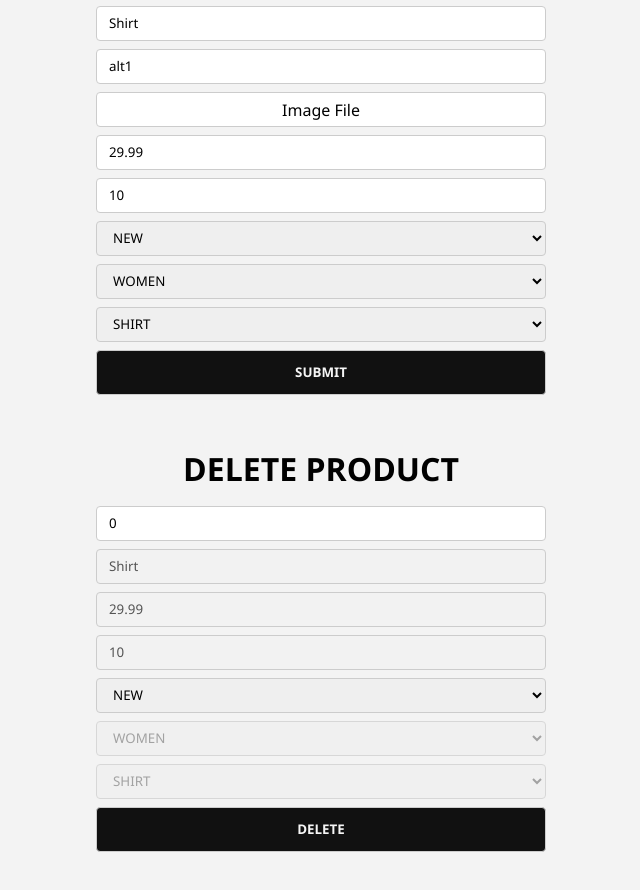
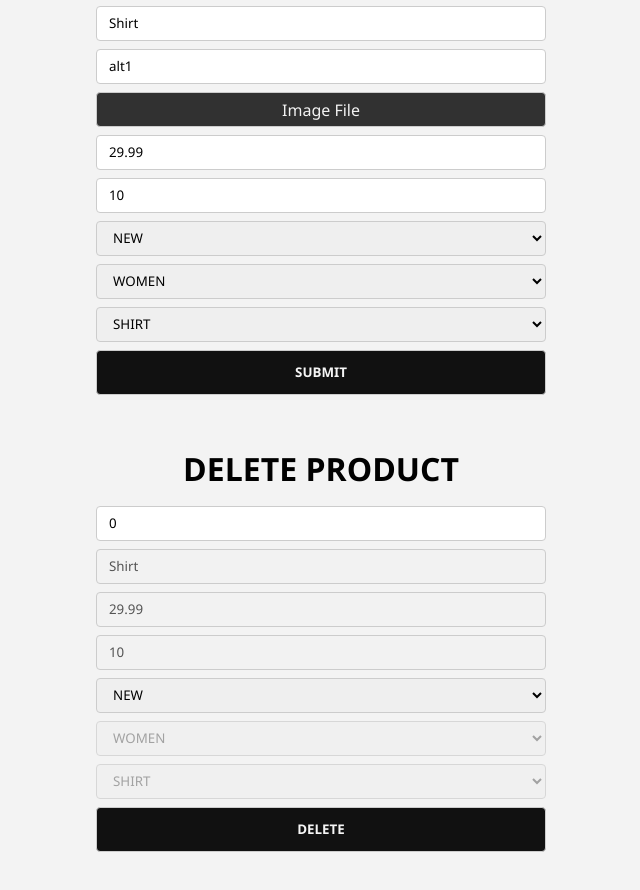
Before and after one commit to Solixx/Shop-VueJS, a Vue app: page /admin-panel in a window 1280 px wide. Shown: the part 812-1702 px from the top of the page, without its empty margins (319-959 px from the left). Built offline with nearby package versions, Linux system fonts and the light colour scheme.

Commit message:
edit website logo & product img label change when have value

```diff
--- a/index.html
+++ b/index.html
@@ -2,7 +2,7 @@
 <html lang="en">
   <head>
     <meta charset="UTF-8" />
-    <link rel="icon" type="image/svg+xml" href="/vite.svg" />
+    <link rel="icon" type="image/svg+xml" href="./src/assets/solixx_logo.png" />
     <meta name="viewport" content="width=device-width, initial-scale=1.0" />
     <meta name="author" content="Manuel Gonçalves | Solixx">
 
--- a/src/components/AddProduct.vue
+++ b/src/components/AddProduct.vue
@@ -1,5 +1,5 @@
 <script setup>
-import { ref } from "vue";
+import { ref, watch } from "vue";
 import { useProductsStore } from "../store/products";
 import { useCategoriesStore } from "../store/categories";
 import { useStateStore } from "../store/state";
@@ -16,6 +16,8 @@ const inputState = ref("");
 const inputSale = ref(0);
 const selectGender = ref(3);
 const selectCategorie = ref(categories.categories[0]);
+
+let imgSlected = ref(false);
 
 const addProduct = () => {
   if (
@@ -68,6 +70,11 @@ const emptyProductInput = () => {
   inputPrice.value = 0;
   inputState.value = "";
 };
+
+watch(inputImg, (newInputImg) => {
+  if (newInputImg.trim() !== "" && newInputImg.trim()) imgSlected.value = true;
+  else  imgSlected.value = false
+});
 </script>
 
 <template>
@@ -75,7 +82,7 @@ const emptyProductInput = () => {
     <h3>Add Product</h3>
     <input type="text" placeholder="Name" v-model="inputName" />
     <input type="text" placeholder="ImageAlt" v-model="inputImgAlt" />
-    <label for="file-upload" class="custom-file-upload"> Image File </label>
+    <label for="file-upload" class="custom-file-upload" :class="{withImg: imgSlected}"> Image File </label>
     <input
       id="file-upload"
       type="file"
@@ -87,7 +94,7 @@ const emptyProductInput = () => {
     <!-- <input type="text" placeholder="State" v-model="inputState" /> -->
     <select name="state" v-model="inputState">
       <option value="">Default</option>
-      <option v-for="(stat) in state.state" :value="stat">{{ stat }}</option>
+      <option v-for="stat in state.state" :value="stat">{{ stat }}</option>
     </select>
     <select name="gender" v-model="selectGender">
       <option value="1">Men</option>
@@ -105,8 +112,7 @@ const emptyProductInput = () => {
 </template>
 
 <style scoped>
-
-h3{
+h3 {
   margin-bottom: 1rem;
 }
 
@@ -143,6 +149,7 @@ input[type="file"] {
   padding: 6px 12px;
   cursor: pointer;
   text-align: center;
+  transition: 0.5s;
 }
 
 button {
@@ -150,6 +157,11 @@ button {
   color: whitesmoke;
   background-color: #111;
   height: 45px !important;
+}
+
+.withImg{
+  background-color: #313131;
+  color: rgb(243, 243, 243);
 }
 
 @media only screen and (min-width: 600px) {
--- a/src/components/DeleteProduct.vue
+++ b/src/components/DeleteProduct.vue
@@ -45,6 +45,10 @@ watch(inputId, (newInputId) => {
   inputSale = ref(store.products[inputId.value].sale);
   selectGender = ref(store.products[inputId.value].gender);
   selectCategorie = ref(store.products[inputId.value].categories);
+});
+
+watch(inputImg, (newInputImg) => {
+  if (newInputImg.trim() !== "" && newInputImg.trim()) imgSlected.value = true;
 });
 </script>
 
--- a/src/components/EditProduct.vue
+++ b/src/components/EditProduct.vue
@@ -3,6 +3,7 @@ import { ref, computed, watch } from "vue";
 import { useProductsStore } from "../store/products";
 import { useCategoriesStore } from "../store/categories";
 import { useStateStore } from "../store/state";
+import { faL } from "@fortawesome/free-solid-svg-icons";
 
 const store = useProductsStore();
 const categories = useCategoriesStore();
@@ -17,6 +18,8 @@ let inputState = ref(store.products[inputId.value].state);
 let inputSale = ref(store.products[inputId.value].sale);
 let selectGender = ref(store.products[inputId.value].gender);
 let selectCategorie = ref(store.products[inputId.value].categories);
+
+let imgSlected = ref(true);
 
 const editProduct = () => {
   if (
@@ -80,6 +83,11 @@ watch(inputId, (newInputId) => {
   selectGender = ref(store.products[inputId.value].gender);
   selectCategorie = ref(store.products[inputId.value].categories);
 });
+
+watch(inputImg, (newInputImg) => {
+  if ((newInputImg.trim() !== "" && newInputImg.trim())) imgSlected.value = true;
+  else  imgSlected.value = false
+});
 </script>
 
 <template>
@@ -88,7 +96,7 @@ watch(inputId, (newInputId) => {
     <input type="number" name="prodId" v-model="inputId" />
     <input type="text" placeholder="Name" v-model="inputName" />
     <input type="text" placeholder="ImageAlt" v-model="inputImgAlt" />
-    <label for="file-upload" class="custom-file-upload"> Image File </label>
+    <label for="file-upload" class="custom-file-upload" :class="{withImg: imgSlected}"> Image File </label>
     <input
       id="file-upload"
       type="file"
@@ -156,6 +164,7 @@ input[type="file"] {
   padding: 6px 12px;
   cursor: pointer;
   text-align: center;
+  transition: 0.5s;
 }
 
 button {
@@ -163,6 +172,11 @@ button {
   color: whitesmoke;
   background-color: #111;
   height: 45px !important;
+}
+
+.withImg{
+  background-color: #313131;
+  color: rgb(243, 243, 243);
 }
 
 @media only screen and (min-width: 600px) {
```
